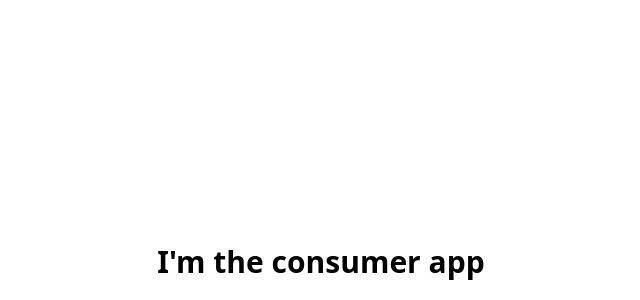
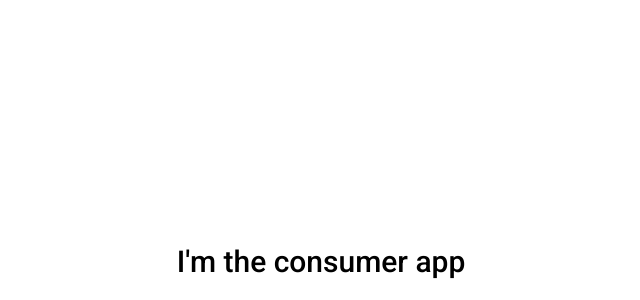
Before and after one commit to dominicarrojado/mf-consumer-app, a React app: page / in a window 1280 px wide. Shown: the part 500-800 px from the top of the page, without its empty margins (319-959 px from the left). Built offline with nearby package versions, Linux system fonts and the light colour scheme; the HTML template or start-up script is replaced by a standard one.

Commit message:
set up fontsource

```diff
--- a/module-federation.config.ts
+++ b/module-federation.config.ts
@@ -10,5 +10,7 @@ export default createModuleFederationConfig({
     'react-dom': { singleton: true },
     tailwindcss: { singleton: true },
     '@tailwindcss/postcss': { singleton: true },
+    '@fontsource/roboto': { singleton: true },
+    '@fontsource/poppins': { singleton: true },
   },
 });
--- a/package.json
+++ b/package.json
@@ -11,6 +11,8 @@
     "test": "jest"
   },
   "dependencies": {
+    "@fontsource/poppins": "^5.2.5",
+    "@fontsource/roboto": "^5.2.5",
     "react": "^18.3.1",
     "react-dom": "^18.3.1",
     "react-error-boundary": "^5.0.0"
--- a/src/App.css
+++ b/src/App.css
@@ -1 +1,6 @@
 @import 'tailwindcss';
+
+@theme {
+  --default-font-family: 'Roboto', var(--font-sans);
+  --font-poppins: 'Poppins', var(--font-sans);
+}
--- a/src/App.tsx
+++ b/src/App.tsx
@@ -1,6 +1,14 @@
+import { lazy, Suspense } from 'react';
 import { ErrorBoundary } from 'react-error-boundary';
+import '@fontsource/poppins/500.css';
+import '@fontsource/poppins/500-italic.css';
+import '@fontsource/poppins/600.css';
+import '@fontsource/poppins/600-italic.css';
+import '@fontsource/roboto/400.css';
+import '@fontsource/roboto/400-italic.css';
+import '@fontsource/roboto/500.css';
+import '@fontsource/roboto/500-italic.css';
 import './App.css';
-import { lazy, Suspense } from 'react';
 
 const Provider = lazy(() => import('provider'));
 
@@ -12,7 +20,7 @@ const App = () => {
           <Provider />
         </Suspense>
       </ErrorBoundary>
-      <h1 className="mt-auto py-5 text-center text-3xl font-bold">
+      <h1 className="mt-auto py-5 text-center text-3xl font-medium">
         I&apos;m the consumer app
       </h1>
     </div>
```
Also changed, not shown: @mf-types/provider/compiled-types/App.d.ts (+8 -0 lines), 1 other file (tests, documents, lock files or other folders).
